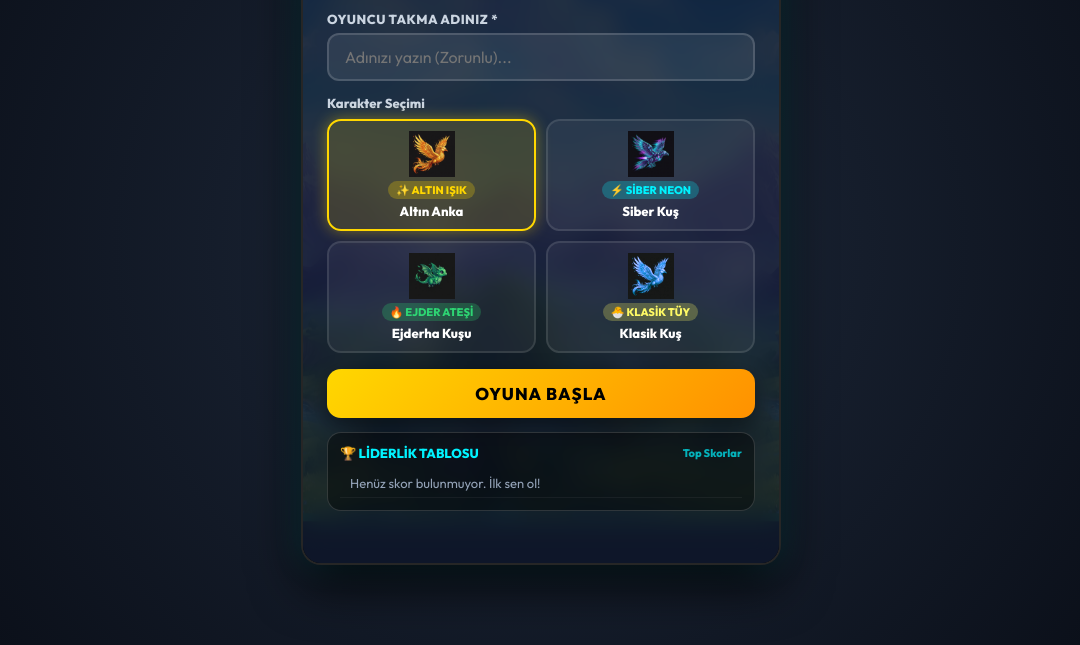
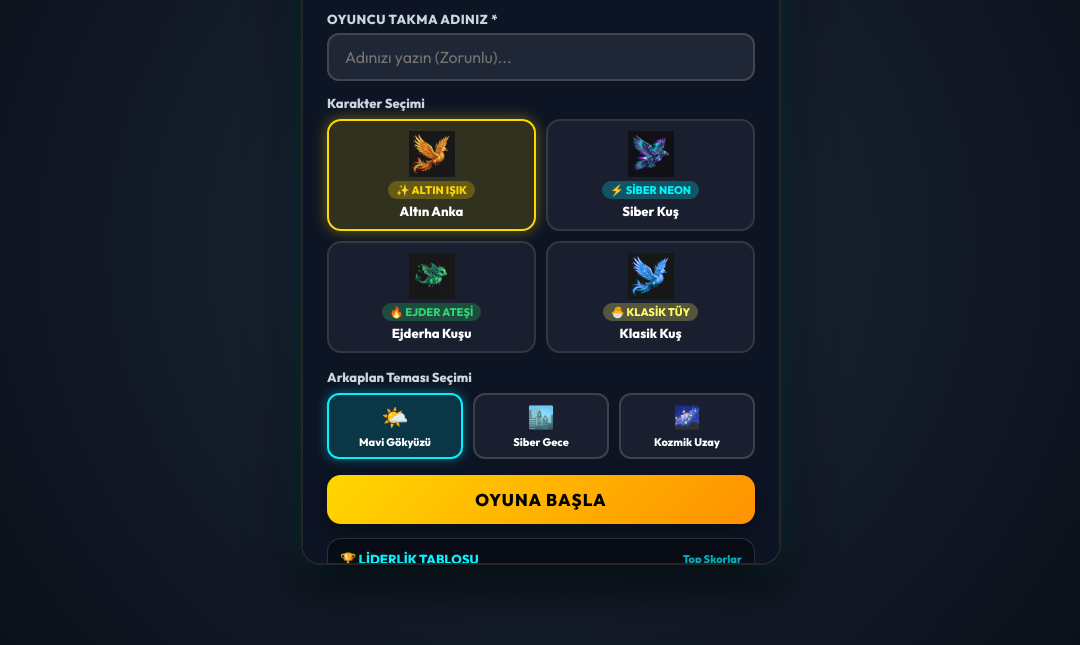
Before and after one commit to emnylmz/flappy-bird, a website: page public/index.html in a window 1280 px wide. Shown: the part 155-800 px from the top of the page, without its empty margins (99-1179 px from the left). Drawn offline with nearby package versions, Linux system fonts and the light colour scheme; no server answers.

Commit message:
Remove ghost birds from canvas and add background theme selector (Sky, Cyberpunk, Space)

```diff
--- a/public/game.js
+++ b/public/game.js
@@ -165,6 +165,11 @@
 // --- VARLIKLAR ---
 const assets = {
     bg: new Image(),
+    bgs: {
+        sky: new Image(),
+        cyberpunk: new Image(),
+        space: new Image()
+    },
     pipe: new Image(),
     rawBirds: {
         golden: new Image(),
@@ -176,7 +181,9 @@
 
 const processedSprites = {};
 
-assets.bg.src = 'assets/bg.png';
+assets.bgs.sky.src = 'assets/bg.png';
+assets.bgs.cyberpunk.src = 'assets/bg_cyberpunk.png';
+assets.bgs.space.src = 'assets/bg_space.png';
 assets.pipe.src = 'assets/pipe.png';
 assets.rawBirds.golden.src = 'assets/bird_golden.png';
 assets.rawBirds.cyber.src = 'assets/bird_cyber.png';
@@ -270,11 +277,22 @@
 let frameCount = 0;
 let lastTimestamp = performance.now();
 
+let selectedChar = 'golden';
+let selectedBg = 'sky';
+
 document.querySelectorAll('.char-card').forEach(card => {
     card.addEventListener('click', () => {
         document.querySelectorAll('.char-card').forEach(c => c.classList.remove('selected'));
         card.classList.add('selected');
         selectedChar = card.getAttribute('data-char');
+    });
+});
+
+document.querySelectorAll('.bg-card').forEach(card => {
+    card.addEventListener('click', () => {
+        document.querySelectorAll('.bg-card').forEach(c => c.classList.remove('selected'));
+        card.classList.add('selected');
+        selectedBg = card.getAttribute('data-bg');
     });
 });
 
@@ -1030,10 +1048,11 @@
 function render() {
     ctx.clearRect(0, 0, 480, 640);
 
-    // 1. Arkaplan
-    if (assets.bg.complete && assets.bg.naturalWidth > 0) {
-        ctx.drawImage(assets.bg, bgX, 0, 480, 640);
-        ctx.drawImage(assets.bg, bgX + 480, 0, 480, 640);
+    // 1. Seçilen Arkaplan Teması
+    const currentBgImg = assets.bgs[selectedBg] || assets.bgs.sky;
+    if (currentBgImg.complete && currentBgImg.naturalWidth > 0) {
+        ctx.drawImage(currentBgImg, bgX, 0, 480, 640);
+        ctx.drawImage(currentBgImg, bgX + 480, 0, 480, 640);
     } else {
         const skyGradient = ctx.createLinearGradient(0, 0, 0, 640);
         skyGradient.addColorStop(0, '#70c5ce');
@@ -1060,26 +1079,7 @@
     // 5. Hafif Parçacıklar
     particles.forEach(p => p.draw(ctx));
 
-    // 6. Canlı Oyuncular
-    if (socket) {
-        for (let id in otherPlayers) {
-            if (id !== socket.id && otherPlayers[id].isAlive) {
-                const op = otherPlayers[id];
-                ctx.save();
-                ctx.globalAlpha = 0.5;
-                ctx.fillStyle = '#ffffff';
-                ctx.beginPath();
-                ctx.arc(op.x, op.y, 14, 0, Math.PI * 2);
-                ctx.fill();
-                ctx.font = 'bold 11px Outfit';
-                ctx.textAlign = 'center';
-                ctx.fillText(`${op.name} (${op.score || 0})`, op.x, op.y - 18);
-                ctx.restore();
-            }
-        }
-    }
-
-    // 7. Oyuncu Kuşu
+    // 6. Oyuncu Kuşu
     if (gameMode === 'READY' || gameMode === 'PLAYING' || gameMode === 'GAMEOVER') {
         drawBird();
     }
--- a/public/index.html
+++ b/public/index.html
@@ -557,6 +557,40 @@
             color: #2ed573;
             box-shadow: 0 0 12px rgba(46, 213, 115, 0.5);
         }
+        .bg-theme-grid {
+            display: flex;
+            gap: 10px;
+            margin-bottom: 16px;
+            width: 100%;
+        }
+
+        .bg-card {
+            flex: 1;
+            background: rgba(255, 255, 255, 0.05);
+            border: 2px solid var(--glass-border);
+            border-radius: 12px;
+            padding: 8px;
+            cursor: pointer;
+            text-align: center;
+            transition: all 0.25s ease;
+        }
+
+        .bg-card.selected {
+            border-color: var(--cyber-cyan);
+            background: rgba(0, 243, 255, 0.15);
+            box-shadow: 0 0 12px rgba(0, 243, 255, 0.4);
+        }
+
+        .bg-preview {
+            font-size: 22px;
+            margin-bottom: 4px;
+        }
+
+        .bg-name {
+            font-size: 11px;
+            font-weight: 700;
+            color: #ffffff;
+        }
     </style>
 </head>
 <body>
@@ -602,7 +636,7 @@
         <!-- START MENU MODAL -->
         <div id="startModal" class="modal">
             <h1 class="game-title">FLAPPY BIRD PRO</h1>
-            <p class="subtitle">Karakterini Seç, Özel Güçleri Topla!</p>
+            <p class="subtitle">Karakterini ve Arkaplanını Seç, Özel Güçleri Topla!</p>
 
             <div class="input-group">
                 <label for="playerNameInput">Oyuncu Takma Adınız *</label>
@@ -631,6 +665,22 @@
                     <img src="assets/bird_golden.png" style="filter: hue-rotate(180deg);" alt="Klasik Kuş">
                     <span class="char-badge badge-classic">🐣 Klasik Tüy</span>
                     <div class="char-name">Klasik Kuş</div>
+                </div>
+            </div>
+
+            <div class="character-section-title">Arkaplan Teması Seçimi</div>
+            <div class="bg-theme-grid">
+                <div class="bg-card selected" data-bg="sky">
+                    <div class="bg-preview">🌤️</div>
+                    <div class="bg-name">Mavi Gökyüzü</div>
+                </div>
+                <div class="bg-card" data-bg="cyberpunk">
+                    <div class="bg-preview">🏙️</div>
+                    <div class="bg-name">Siber Gece</div>
+                </div>
+                <div class="bg-card" data-bg="space">
+                    <div class="bg-preview">🌌</div>
+                    <div class="bg-name">Kozmik Uzay</div>
                 </div>
             </div>
 
```
Also changed, not shown: public/assets/bg_cyberpunk.png (added), public/assets/bg_space.png (added).
